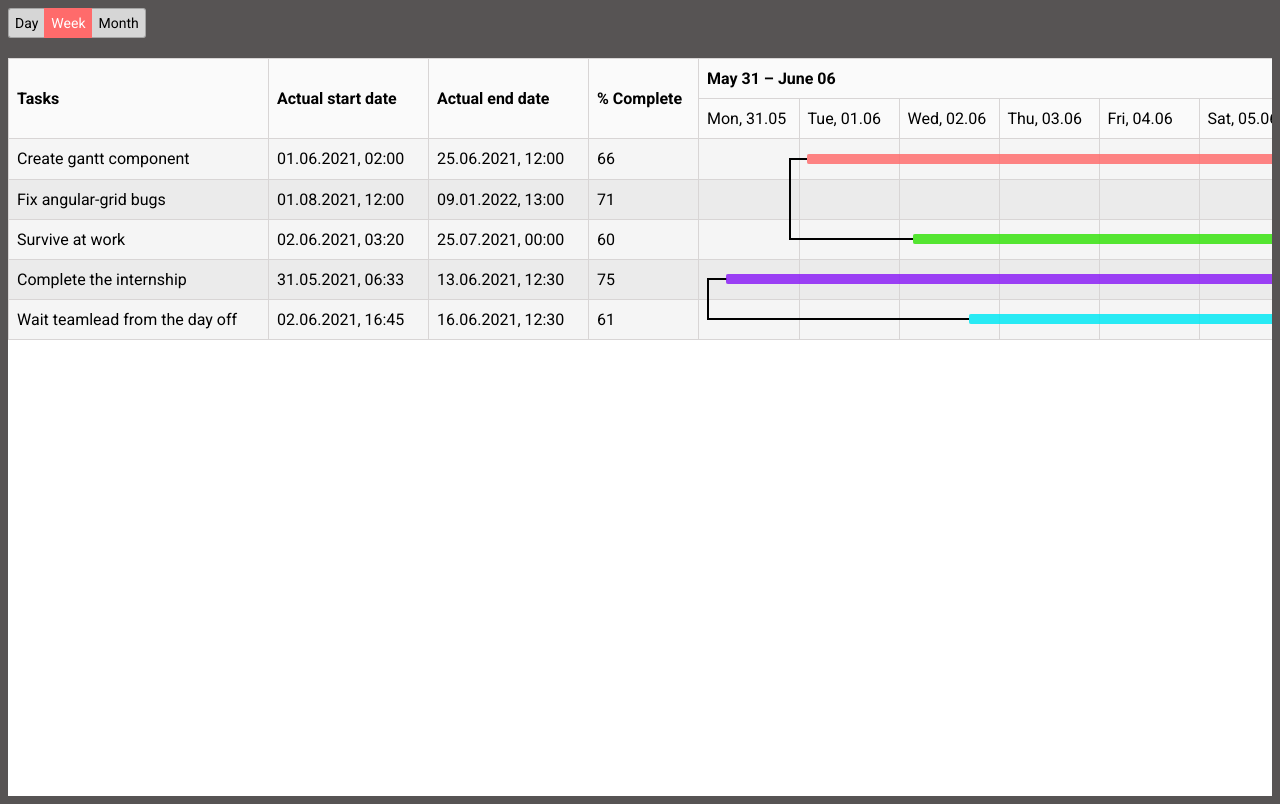
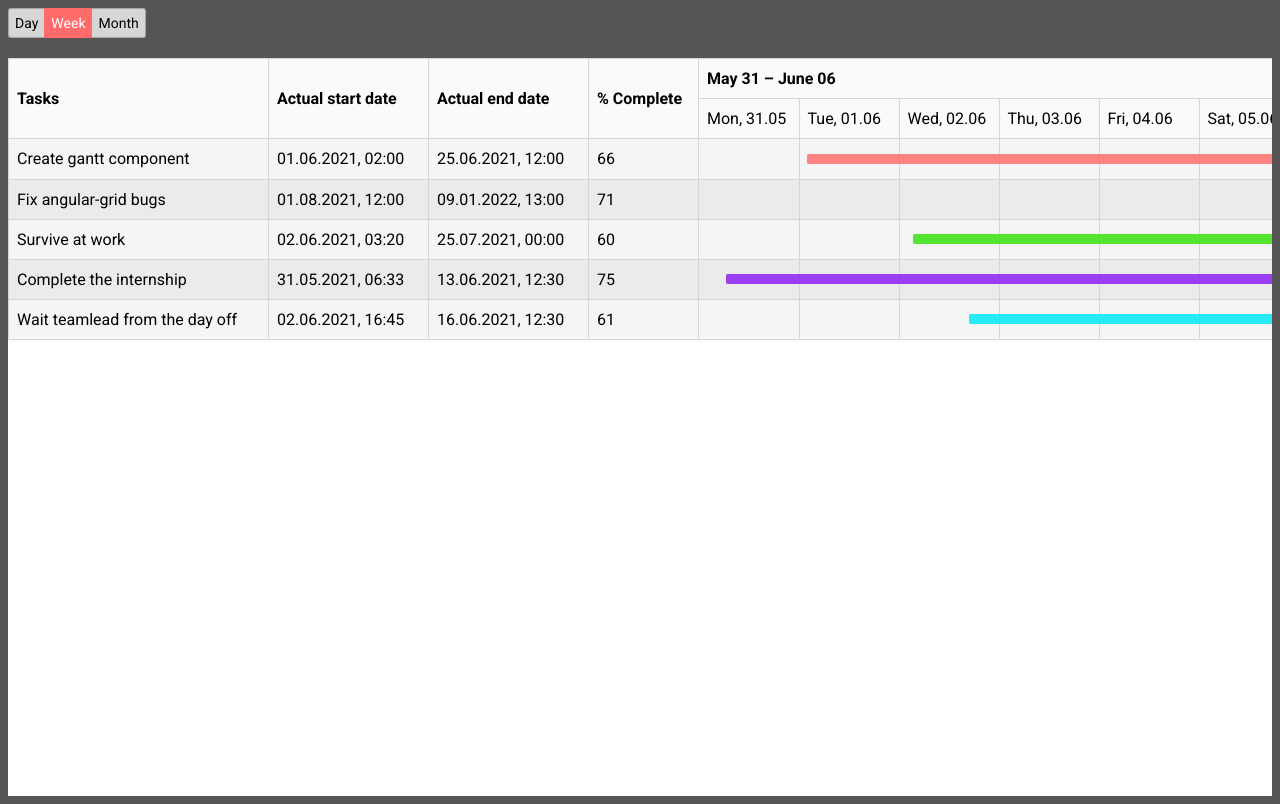
Before and after one commit to Overfirst/angular-gantt, an Angular app: page / in a window 1280 px wide. Built offline with nearby package versions, Linux system fonts and the light colour scheme.

Commit message:
Задание ширины и высоты для компонента зависимостей

```diff
--- a/src/app/shared/components/gantt/gantt-dependencies/gantt-dependencies.component.html
+++ b/src/app/shared/components/gantt/gantt-dependencies/gantt-dependencies.component.html
@@ -1,11 +1,5 @@
 <div class="wrapper">
-  <svg width="500px" height="500px">
-    <line x1="90" y1="20" x2="108" y2="20" stroke="#000" stroke-width="2" />
-    <line x1="91" y1="20" x2="91" y2="100" stroke="#000" stroke-width="2" />
-    <line x1="90" y1="100" x2="214" y2="100" stroke="#000" stroke-width="2" />
+  <svg [attr.width]="width + 'px'" [attr.height]="height + 'px'">
 
-    <line x1="8" y1="140" x2="28" y2="140" stroke="#000" stroke-width="2" />
-    <line x1="9" y1="140" x2="9" y2="180" stroke="#000" stroke-width="2" />
-    <line x1="8" y1="180" x2="270" y2="180" stroke="#000" stroke-width="2" />
   </svg>
 </div>
--- a/src/app/shared/components/gantt/gantt-dependencies/gantt-dependencies.component.ts
+++ b/src/app/shared/components/gantt/gantt-dependencies/gantt-dependencies.component.ts
@@ -8,6 +8,7 @@ import { GanttDependenciesData, GanttTask, GanttTaskDependency } from 'src/app/s
   changeDetection: ChangeDetectionStrategy.OnPush
 })
 export class GanttDependenciesComponent {
+  @Input() public width = 0;
   @Input() public height = 0;
 
   private _data: GanttDependenciesData;
--- a/src/app/shared/components/gantt/gantt-timeline/gantt-timeline.component.html
+++ b/src/app/shared/components/gantt/gantt-timeline/gantt-timeline.component.html
@@ -55,10 +55,12 @@
         </table>
       </div>
 
-      <div class="main-table">
+      <div #tasksProgressTable class="main-table">
         <gantt-dependencies
           *ngIf="showDependencies"
           [data]="getDependenciesData()"
+          [width]="getMainTableWidth()"
+          [height]="getMainTableHeight()"
         ></gantt-dependencies>
         <table>
           <tbody>
--- a/src/app/shared/components/gantt/gantt-timeline/gantt-timeline.component.ts
+++ b/src/app/shared/components/gantt/gantt-timeline/gantt-timeline.component.ts
@@ -23,6 +23,7 @@ export class GanttTimelineComponent implements AfterViewInit, OnDestroy {
 
   @ViewChild('header') header: ElementRef<HTMLElement>;
   @ViewChild('mainTable') mainTable: ElementRef<HTMLElement>;
+  @ViewChild('tasksProgressTable') tasksProgressTable: ElementRef<HTMLElement>;
 
   constructor(public service: GanttService) { }
 
@@ -164,6 +165,15 @@ export class GanttTimelineComponent implements AfterViewInit, OnDestroy {
     };
   }
 
+  public getMainTableWidth(): number {
+    return this.tasksProgressTable.nativeElement.clientWidth;
+  }
+
+  public getMainTableHeight(): number {
+    return this.tasksProgressTable.nativeElement.clientHeight;
+  }
+
+
   public getTaskProgressData(idx: number): TaskProgressInput {
     this.showDependencies = idx === this.tasks.length - 1;
 
```
